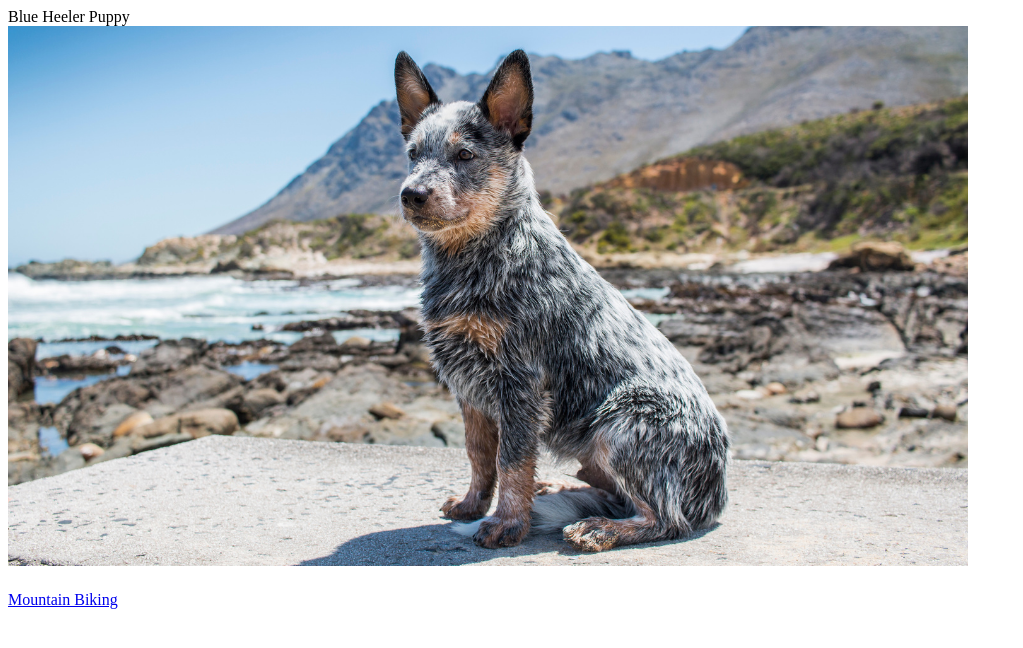
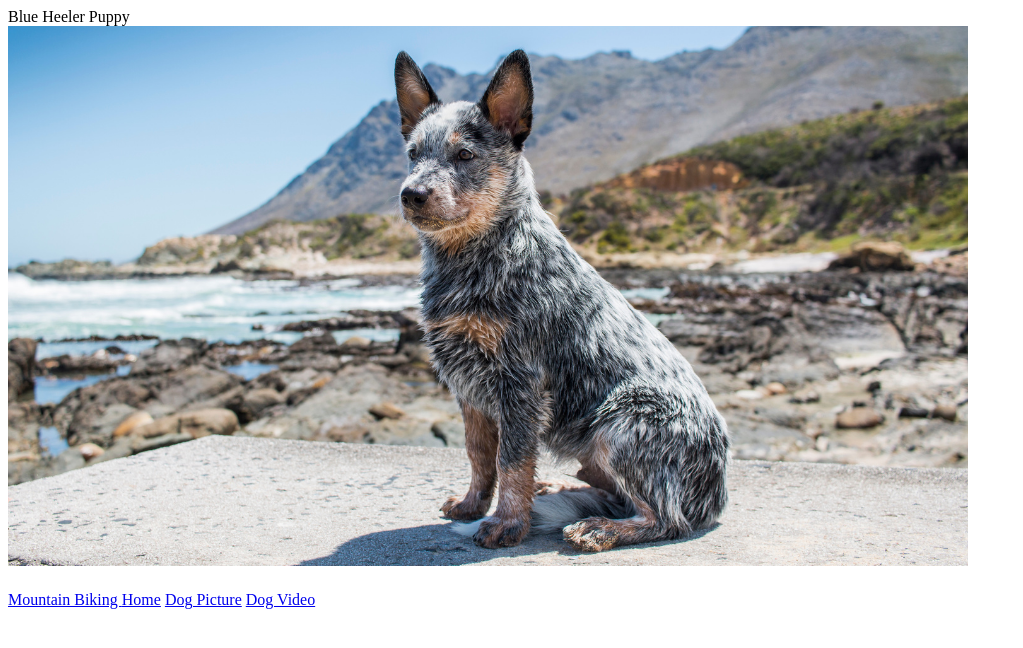
Before and after one commit to slinsdall/HTML-and-CSS-Projects, a plain HTML site: page Dog.html in a window 1280 px wide. Shown: the whole page, without its empty margins (0-1023 px from the left). Drawn offline with Linux system fonts and the light colour scheme.

Commit message:
Add files via upload

```diff
--- a/Dog.html
+++ b/Dog.html
@@ -15,7 +15,13 @@
 
 	   </header>
 
+<nav>
+
 	   <a href="Assignment.html"> Mountain Biking </a>
+	   <a href="Assignment.html">Home</a>
+	   <a href="Dog.html">Dog Picture</a>
+	   <a href="Dog_Video.html">Dog Video</a>
+</nav>
 
     </body>
 </html>
```
